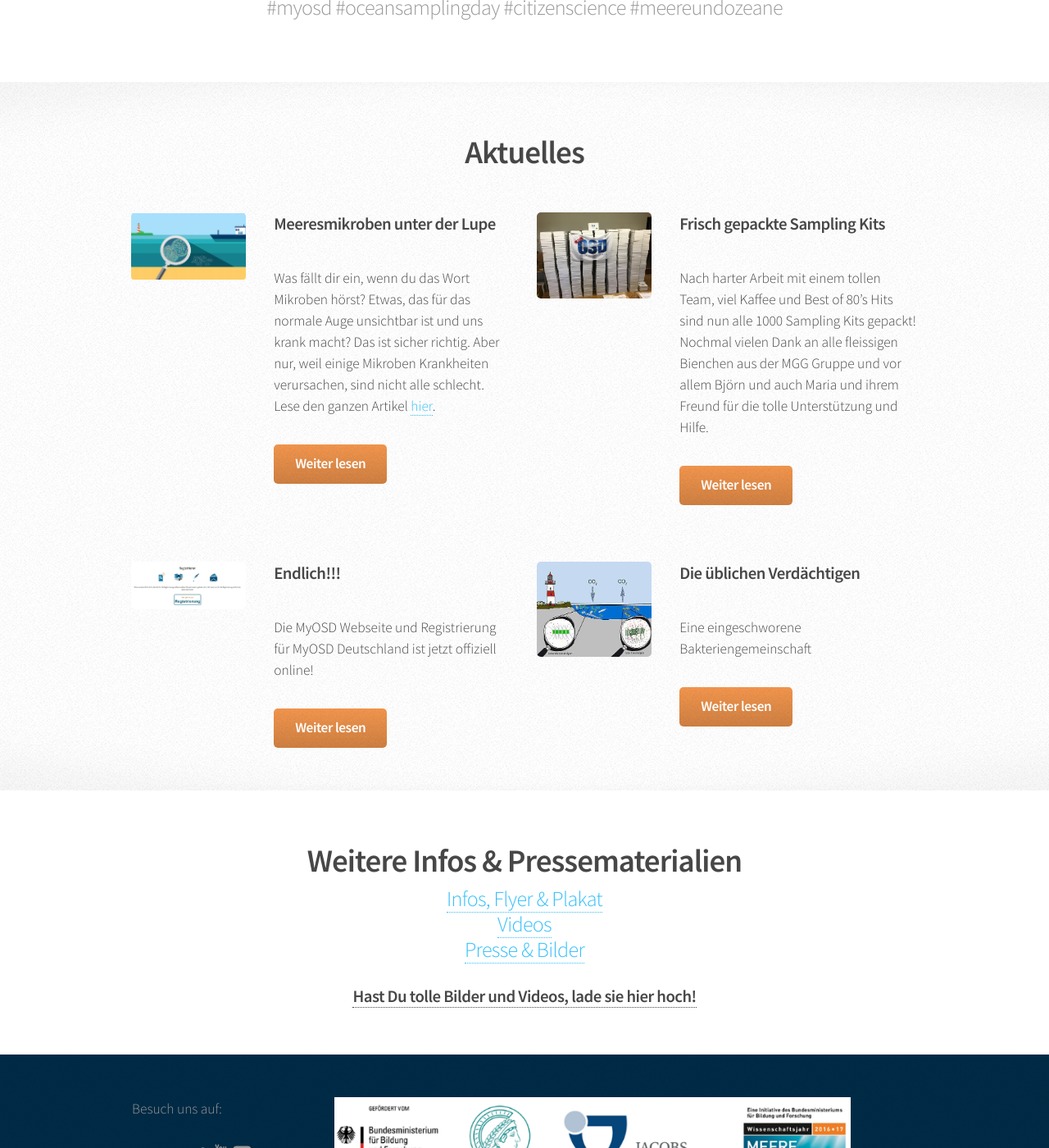
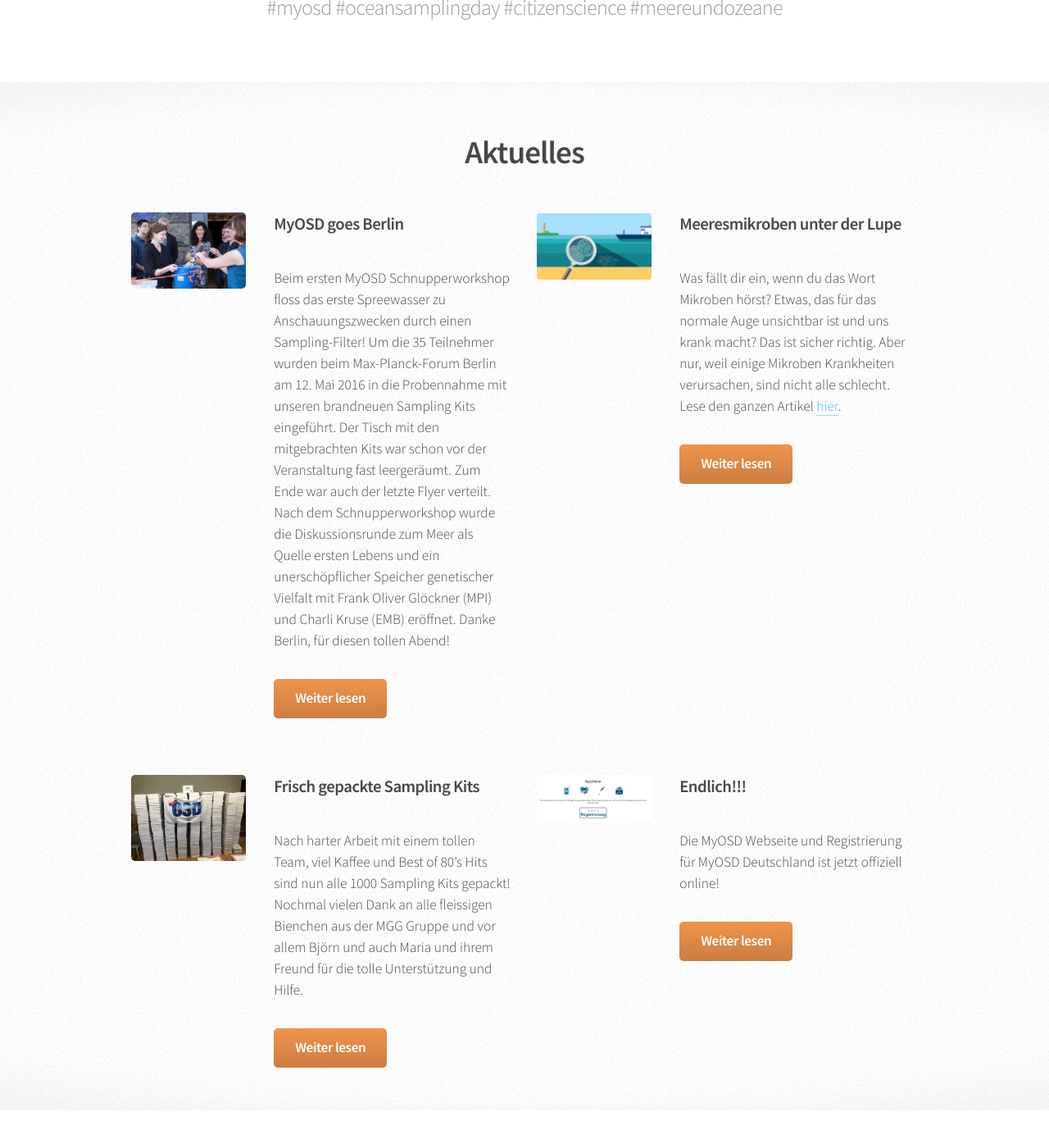
Before and after one commit to myosd/myosd.github.io, a Jekyll site: the page built from index.html, in a window 1280 px wide and 1400 px high, scrolled down 1643 px. Shown: the whole window at 82% size. Built offline with Jekyll 4.4.1, drawn with Linux system fonts in a browser that asks for light colours.

Commit message:
Update 2016-05-18-mpg-forum.md

```diff
--- a/_posts/2016-05-18-mpg-forum.md
+++ b/_posts/2016-05-18-mpg-forum.md
@@ -1,8 +1,12 @@
 ---
-published: false
+published: true
+title: MyOSD goes Berlin
+layout: post
+excerpt_separator: "<!--stop-->"
+featured: /assets/images/MaxPlanckForum.jpg
 ---
 
 Beim ersten MyOSD Schnupperworkshop floss das erste Spreewasser zu Anschauungszwecken durch einen Sampling-Filter!
-Um die 35 Teilnehmer wurden beim Max-Planck-Forum Berlin am 12. Mai 2016 in die Probennahme mit unseren brandneuen Sampling Kits eingeführt. Der Tisch mit den mitbebrachten Kits war schon vor der Veranstaltung fast leergeräumt. Zum Ende war auch der lezte Flyer verteilt.
+Um die 35 Teilnehmer wurden beim Max-Planck-Forum Berlin am 12. Mai 2016 in die Probennahme mit unseren brandneuen Sampling Kits eingeführt. Der Tisch mit den mitgebrachten Kits war schon vor der Veranstaltung fast leergeräumt. Zum Ende war auch der letzte Flyer verteilt.
 Nach dem Schnupperworkshop wurde die Diskussionsrunde zum Meer als Quelle ersten Lebens und ein unerschöpflicher Speicher genetischer Vielfalt mit Frank Oliver Glöckner (MPI) und Charli Kruse (EMB) eröffnet.
 Danke Berlin, für diesen tollen Abend!
```
